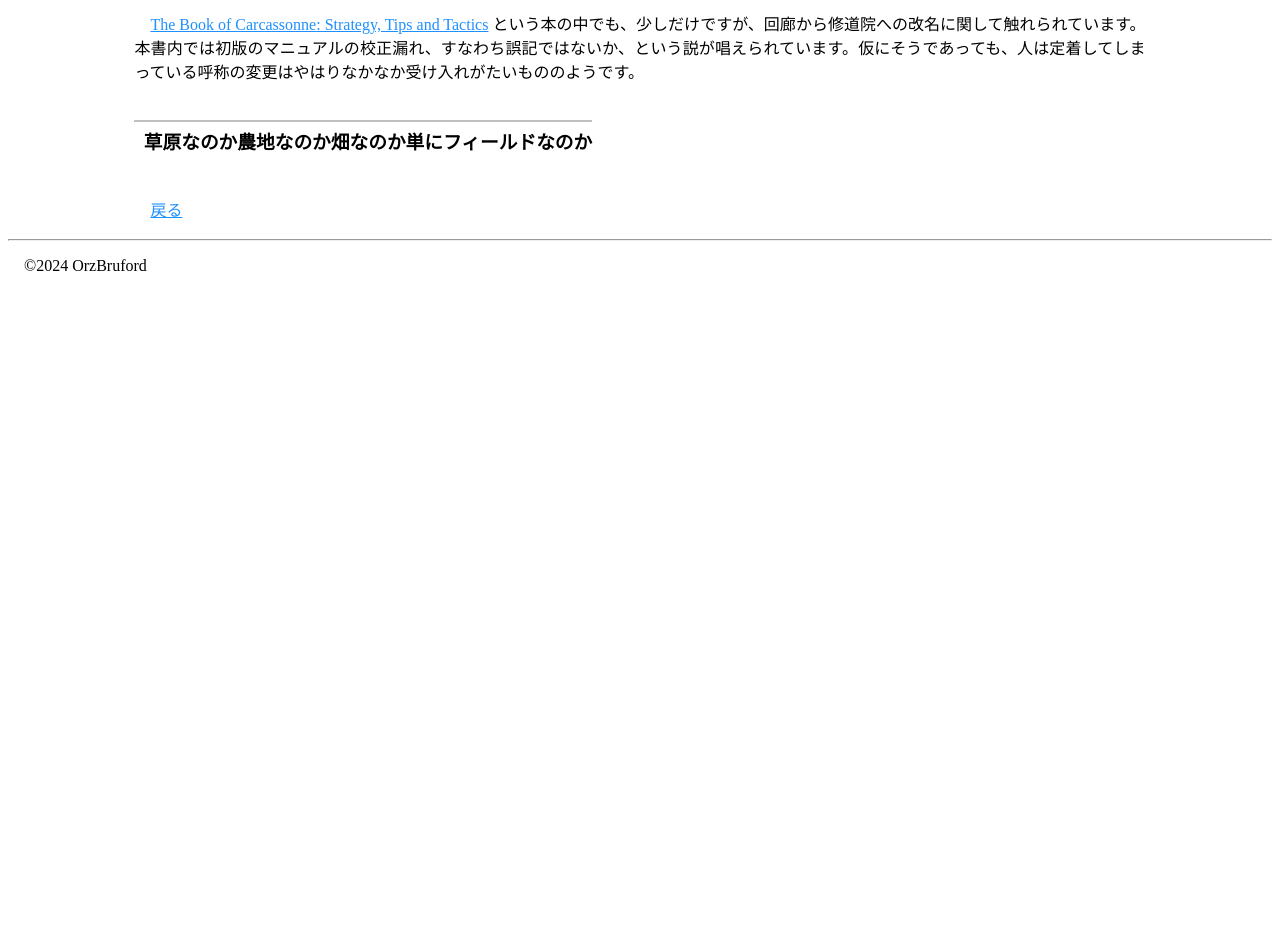
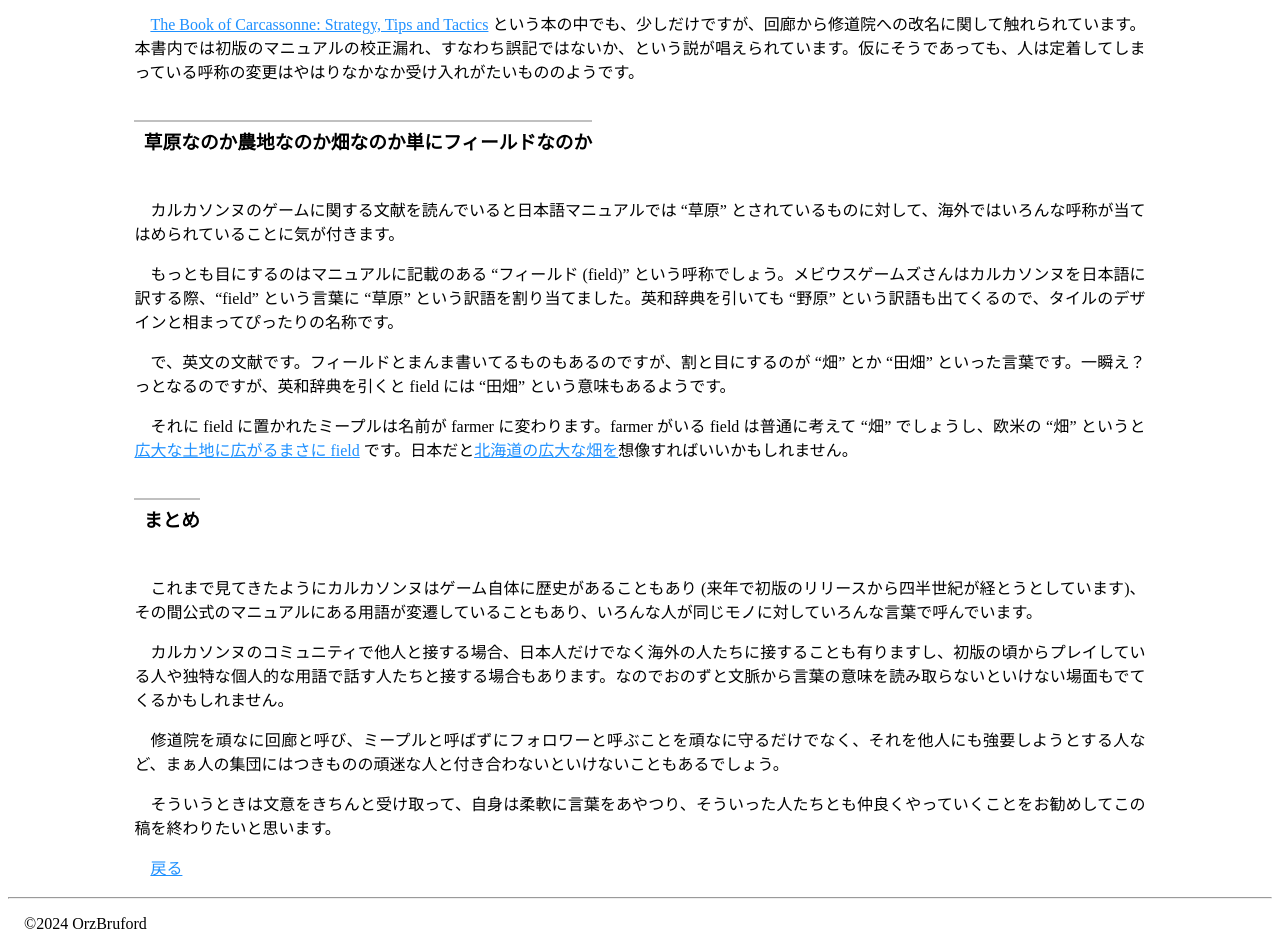
Before and after one commit to mitsugu/carnote, a plain HTML site: page term.html in a window 1280 px wide. Shown: the part 1508-2457 px from the top of the page. Before the commit the page ends 1799 px from the top, so only its background shows below. Drawn offline with Linux system fonts and the light colour scheme.

Commit message:
Finished the first draft of term.html.

```diff
--- a/term.html
+++ b/term.html
@@ -39,6 +39,16 @@
 		<p><a href="https://amzn.to/3wElHi8" class="external">The Book of Carcassonne: Strategy, Tips and Tactics</a> という本の中でも、少しだけですが、回廊から修道院への改名に関して触れられています。本書内では初版のマニュアルの校正漏れ、すなわち誤記ではないか、という説が唱えられています。仮にそうであっても、人は定着してしまっている呼称の変更はやはりなかなか受け入れがたいもののようです。</p>
 
 		<h3>草原なのか農地なのか畑なのか単にフィールドなのか</h3>
+		<p>カルカソンヌのゲームに関する文献を読んでいると日本語マニュアルでは “草原” とされているものに対して、海外ではいろんな呼称が当てはめられていることに気が付きます。</p>
+		<p>もっとも目にするのはマニュアルに記載のある “フィールド (field)” という呼称でしょう。メビウスゲームズさんはカルカソンヌを日本語に訳する際、“field” という言葉に “草原” という訳語を割り当てました。英和辞典を引いても “野原” という訳語も出てくるので、タイルのデザインと相まってぴったりの名称です。</p>
+		<p>で、英文の文献です。フィールドとまんま書いてるものもあるのですが、割と目にするのが “畑” とか “田畑” といった言葉です。一瞬え？っとなるのですが、英和辞典を引くと field には “田畑” という意味もあるようです。</p>
+		<p>それに field に置かれたミープルは名前が farmer に変わります。farmer がいる field は普通に考えて “畑” でしょうし、欧米の “畑” というと<a href="https://www.flickr.com/photos/lindsey_bogle/2513728814/" class="external">広大な土地に広がるまさに field</a> です。日本だと<a href="https://www.flickr.com/photos/95067437@N03/22707296108/" class="external">北海道の広大な畑を</a>想像すればいいかもしれません。</p>
+
+		<h3>まとめ</h3>
+		<p>これまで見てきたようにカルカソンヌはゲーム自体に歴史があることもあり (来年で初版のリリースから四半世紀が経とうとしています)、その間公式のマニュアルにある用語が変遷していることもあり、いろんな人が同じモノに対していろんな言葉で呼んでいます。</p>
+		<p>カルカソンヌのコミュニティで他人と接する場合、日本人だけでなく海外の人たちに接することも有りますし、初版の頃からプレイしている人や独特な個人的な用語で話す人たちと接する場合もあります。なのでおのずと文脈から言葉の意味を読み取らないといけない場面もでてくるかもしれません。</p>
+		<p>修道院を頑なに回廊と呼び、ミープルと呼ばずにフォロワーと呼ぶことを頑なに守るだけでなく、それを他人にも強要しようとする人など、まぁ人の集団にはつきものの頑迷な人と付き合わないといけないこともあるでしょう。</p>
+		<p>そういうときは文意をきちんと受け取って、自身は柔軟に言葉をあやつり、そういった人たちとも仲良くやっていくことをお勧めしてこの稿を終わりたいと思います。</p>
 		<p class="nonindent"><a href="index.html">戻る</a></p>
 	</div>
 	<hr>
```
